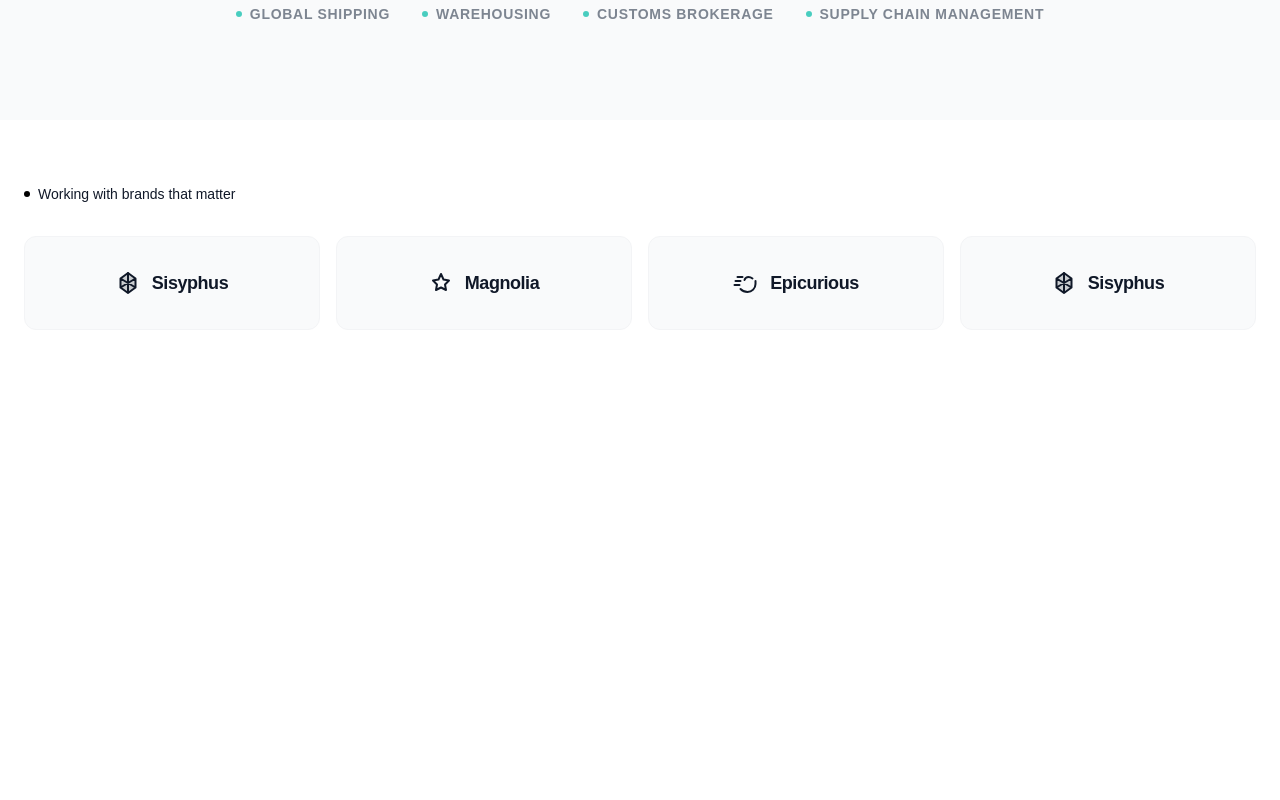
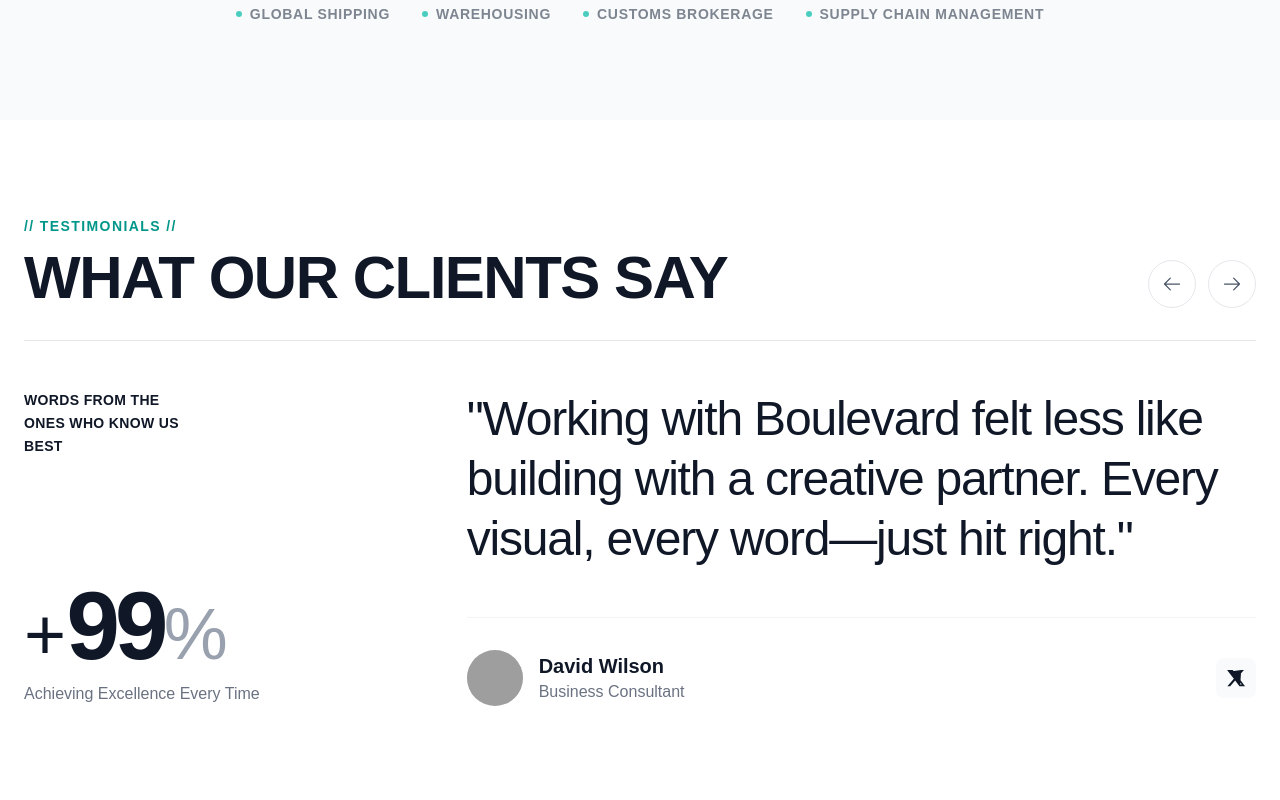
Before and after one commit to Shibilipadalath/logistic-web, a Next.js app: page / in a window 1280 px wide. Shown: the part 5220-6020 px from the top of the page. Before the commit the page ends 5614 px from the top, so only its background shows below. Built offline with nearby package versions, Linux system fonts and the light colour scheme; grey boxes are pictures that could not be loaded; a web font is replaced by a local one.

Commit message:
Testimonials section created

```diff
--- a/src/app/page.tsx
+++ b/src/app/page.tsx
@@ -5,6 +5,7 @@
 import Services from "@/components/Services";
 import WhyChooseUs from "@/components/WhyChooseUs";
 import ExportDestinations from "@/components/ExportDestinations";
+import Testimonials from "@/components/Testimonials";
 import Partners from "@/components/Partners";
 import Process from "@/components/Process";
 
@@ -18,6 +19,7 @@
       <WhyChooseUs />
       <Process />
       <ExportDestinations />
+      <Testimonials />
       <Partners />
     </main>
   );
--- /dev/null
+++ b/src/components/Testimonials.tsx
@@ -0,0 +1,101 @@
+"use client";
+
+import React from 'react';
+
+export default function Testimonials() {
+    return (
+        <section className="py-24 bg-white overflow-hidden">
+            <div className="max-w-7xl mx-auto px-6">
+
+                {/* Top Header Row */}
+                <div className="flex flex-col md:flex-row md:items-end justify-between mb-8">
+                    <div className="max-w-3xl">
+                        <span className="text-sm font-bold tracking-widest text-teal-600 uppercase mb-3 block">
+                            {"// Testimonials //"}
+                        </span>
+                        <h2 className="text-4xl md:text-6xl font-extrabold text-gray-900 tracking-tight uppercase">
+                            What Our Clients Say
+                        </h2>
+                    </div>
+
+                    {/* Navigation Arrows (Visual only for now) */}
+                    <div className="flex gap-3 mt-6 md:mt-0">
+                        <button className="w-12 h-12 rounded-full border border-gray-200 flex items-center justify-center hover:bg-gray-50 transition-colors">
+                            <svg className="w-5 h-5 text-gray-600" fill="none" stroke="currentColor" viewBox="0 0 24 24">
+                                <path strokeLinecap="round" strokeLinejoin="round" strokeWidth={1.5} d="M10 19l-7-7m0 0l7-7m-7 7h18" />
+                            </svg>
+                        </button>
+                        <button className="w-12 h-12 rounded-full border border-gray-200 flex items-center justify-center hover:bg-gray-50 transition-colors">
+                            <svg className="w-5 h-5 text-gray-600" fill="none" stroke="currentColor" viewBox="0 0 24 24">
+                                <path strokeLinecap="round" strokeLinejoin="round" strokeWidth={1.5} d="M14 5l7 7m0 0l-7 7m7-7H3" />
+                            </svg>
+                        </button>
+                    </div>
+                </div>
+
+                {/* Divider */}
+                <div className="w-full h-px bg-gray-200 mb-12"></div>
+
+                {/* Content Grid */}
+                <div className="grid grid-cols-1 lg:grid-cols-12 gap-12 lg:gap-24">
+
+                    {/* Left Column: Stats/Intro */}
+                    <div className="lg:col-span-4 flex flex-col justify-between">
+                        <div className="max-w-xs">
+                            <h3 className="text-sm font-bold text-gray-900 uppercase tracking-wide leading-relaxed mb-8">
+                                Words from the<br />ones who know us<br />best
+                            </h3>
+                        </div>
+
+                        <div className="mt-auto">
+                            <div className="flex items-baseline text-gray-900">
+                                <span className="text-5xl md:text-7xl font-light tracking-tighter mr-1">+</span>
+                                <span className="text-6xl md:text-8xl font-bold tracking-tighter">99</span>
+                                <span className="text-5xl md:text-7xl font-light tracking-tighter text-gray-400">%</span>
+                            </div>
+                            <p className="text-gray-500 font-medium mt-2">
+                                Achieving Excellence Every Time
+                            </p>
+                        </div>
+                    </div>
+
+                    {/* Right Column: Testimonial Content */}
+                    <div className="lg:col-span-8 flex flex-col justify-center">
+                        <blockquote className="text-3xl md:text-5xl font-medium text-gray-900 leading-tight tracking-tight mb-12">
+                            "Working with Boulevard felt less like building with a creative partner. Every visual, every word—just hit right."
+                        </blockquote>
+
+                        {/* Author Profile */}
+                        <div className="flex items-center justify-between border-t border-gray-100 pt-8">
+                            <div className="flex items-center gap-4">
+                                {/* Avatar */}
+                                <div className="w-14 h-14 rounded-full overflow-hidden bg-gray-200">
+                                    <img
+                                        src="https://images.unsplash.com/photo-1507003211169-0a1dd7228f2d?fit=crop&w=150&h=150"
+                                        alt="David Wilson"
+                                        className="w-full h-full object-cover"
+                                    />
+                                </div>
+
+                                {/* Info */}
+                                <div>
+                                    <h4 className="text-xl font-bold text-gray-900">David Wilson</h4>
+                                    <p className="text-gray-500">Business Consultant</p>
+                                </div>
+                            </div>
+
+                            {/* Social Icon */}
+                            <a href="#" className="w-10 h-10 rounded-lg bg-gray-50 flex items-center justify-center hover:bg-gray-100 transition-colors text-gray-900">
+                                {/* X / Twitter Icon */}
+                                <svg className="w-5 h-5" viewBox="0 0 24 24" fill="currentColor">
+                                    <path d="M18.244 2.25h3.308l-7.227 8.26 8.502 11.24H16.17l-5.214-6.817L4.99 21.75H1.68l7.73-8.835L1.254 2.25H8.08l4.713 6.231zl-1.161 17.52h1.833L7.084 4.126H5.117z" />
+                                </svg>
+                            </a>
+                        </div>
+                    </div>
+
+                </div>
+            </div>
+        </section>
+    );
+}
```
